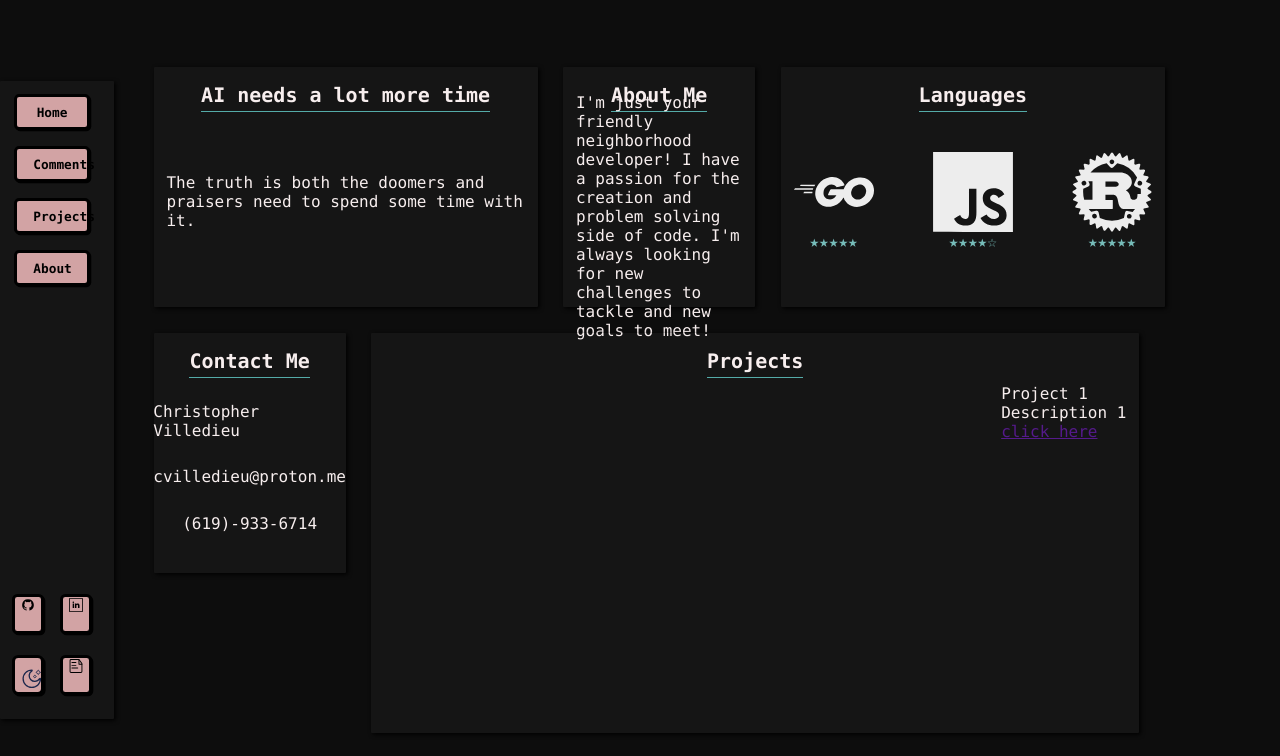
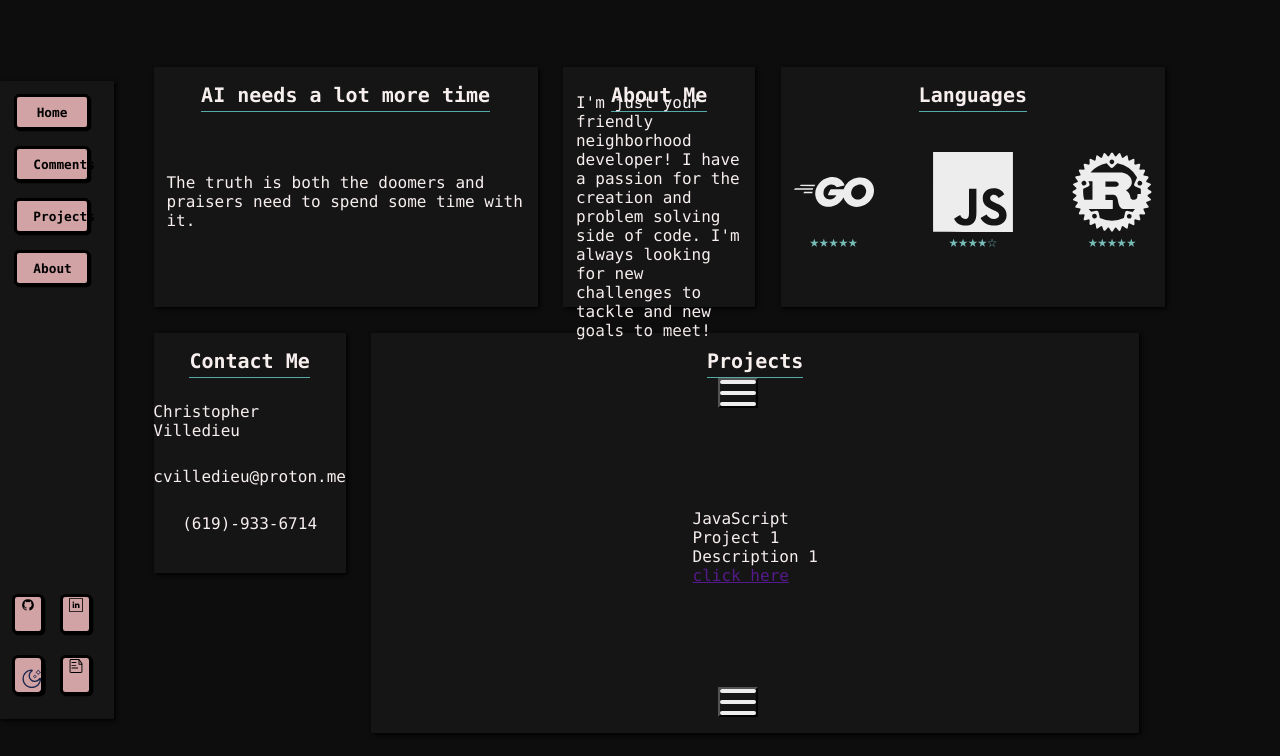
Before and after one commit to CVilledieu/Portfolio, a React app in the folder frontend/: page / in a window 1280 px wide. Shown: the top 756 px of the page. Built offline with nearby package versions, Linux system fonts and the light colour scheme; the HTML template or start-up script is replaced by a standard one.

Commit message:
More reworks of project section on home page

```diff
--- a/frontend/src/views/overview/home.css
+++ b/frontend/src/views/overview/home.css
@@ -99,23 +99,78 @@
     gap: .5cqw;
 }
 
-.home-projects-catagory {
+.home-projects-nav {
     display: flex;
-    height: 40%;
-    max-height: 40%;
     align-items: center;
+    max-width: 10%;
+    width: 10%;
 }
 
-.home-projects-display {
-    display: flex;
-    flex-direction: row;
-    justify-content: space-between;
-    width: 100%;
-    max-width: 100%;
-    height: 100%;
-    max-height: 100%;
+
+
+.home-projects-nav-btn {
+    position: relative;
+    width: 40px;
+    height: 30px;
+    background: transparent;
+    cursor: pointer;
+    display: block;
 }
 
-.home-projects-list {
+.home-projects-nav-btn span {
+    display: block;
+    position: absolute;
+    height: 4px;
+    width: 100%;
+    background: var(--secondary);
+    border-radius: 9px;
+    opacity: 1;
+    left: 0;
+    transform: rotate(0deg);
+    transition: .25s ease-in-out;
+}
+
+.home-projects-nav-btn input {
+    display: none;
+}
+
+.home-projects-nav-btn span:nth-of-type(1) {
+    top: 0px;
+    transform-origin: left center;
+}
+
+.home-projects-nav-btn span:nth-of-type(2) {
+    top: 50%;
+    transform: translateY(-50%);
+    transform-origin: left center;
+}
+
+.home-projects-nav-btn span:nth-of-type(3) {
+    top: 100%;
+    transform-origin: left center;
+    transform: translateY(-100%);
+}
+
+.home-projects-nav-btn input:checked ~ span:nth-of-type(1) {
+    transform: rotate(45deg);
+    top: 0px;
+    left: 5px;
+}
+
+.home-projects-nav-btn input:checked ~ span:nth-of-type(2) {
+    width: 0%;
+    opacity: 0;
+}
+
+.home-projects-nav-btn input:checked ~ span:nth-of-type(3) {
+    transform: rotate(-45deg);
+    top: 28px;
+    left: 5px;
+}
+#projects-nav-right{
 
 }
+
+#projects-nav-left{
+
+}
--- a/frontend/src/views/overview/home.jsx
+++ b/frontend/src/views/overview/home.jsx
@@ -117,17 +117,17 @@ function StarRating({count}) {
 
 function Projects() {
     const projectData = ProjectsJsonData;
-    const [projectState, setProjectState] = useState(0);
-    const projectCategory = projectData[projectState];
+    const [libraryState, setLibraryState] = useState(0);
+    const projectCategory = projectData[libraryState];
 
     const inner = (
         <div className='inner-div-home' id="home-projects">
             <div className='home-projects-nav'>
-                <ProjectNavBtn direction='left' onClick={() => setProjectState(projectState - 1)} />
+                <ProjectNavBtn direction='left' onClick={() => updateLibraryState(libraryState, projectData.length, -1)} />
             </div>
             <DisplayProjects library={projectCategory} />
             <div className='home-projects-nav'>
-                <ProjectNavBtn direction='right' onClick={() => setProjectState(projectState + 1)} />
+                <ProjectNavBtn direction='right' onClick={() => updateLibraryState(libraryState, projectData.length, +1)} />
             </div>
         </div>
     );
@@ -136,13 +136,27 @@ function Projects() {
     );
 }
 
+function updateLibraryState(libraryState, length, direction) {
+    let [current, setCurrent] = libraryState;
+    let newLibrary = current + direction;
+    if (newLibrary < 0) {
+        setCurrent = length - 1;
+    } else if (newLibrary >= length) {
+        setCurrent = 0;
+    } else {
+        setCurrent = newLibrary;
+    }
+
+}
+
 function ProjectNavBtn({direction, onClick}) {
     return (
-        <label className='home-projects-nav-btn' id={`projects-nav-${direction}`} onClick={onClick}>
+        <button className='home-projects-nav-btn' htmlFor={`projects-nav-${direction}`} onClick={onClick} >
+
             <span></span>
             <span></span>
             <span></span>
-        </label>
+        </button>
     );
 }
 
@@ -150,7 +164,7 @@ function DisplayProjects({library}) {
     const projectsList = library.list;
     return (
         <div className='home-projects-display'>
-            <div className='home-projects-category'>{library.catagory}</div>
+            <div className='home-projects-category'>{library.category}</div>
             <div className='home-projects-list'>
             {projectsList.map(project => {
                 return <ProjectSingle key={project.id} title={project.title} description={project.description} link={project.link} />
```
